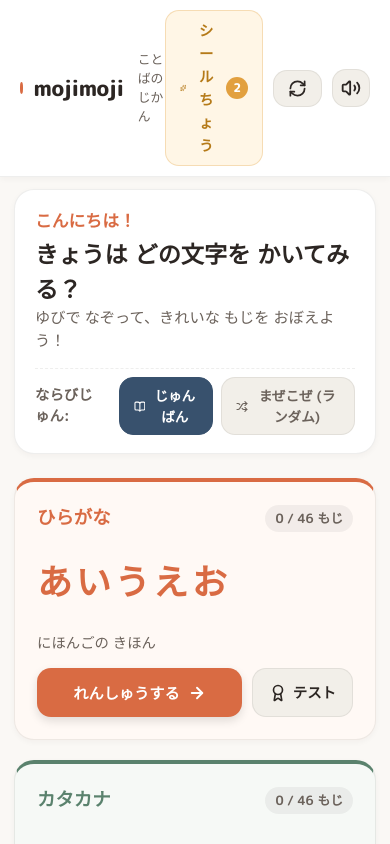
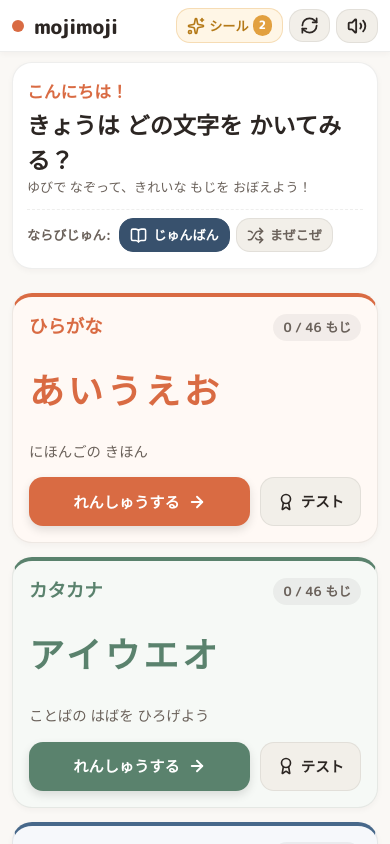
Before and after one commit to zak-yn/mojimoji, a React (Vite) app: page / in a window 390 px wide. Shown: the top 844 px of the page. Built offline with nearby package versions, Linux system fonts and the light colour scheme.

Commit message:
fix: mobile and pixel responsive layout overhaul

```diff
--- a/src/components/Home/CategorySelector.tsx
+++ b/src/components/Home/CategorySelector.tsx
@@ -102,7 +102,7 @@ export const CategorySelector: React.FC<CategorySelectorProps> = ({
               }}
             >
               <Shuffle size={17} strokeWidth={2.2} />
-              <span>まぜこぜ (ランダム)</span>
+              <span>まぜこぜ</span>
             </button>
           </div>
         </div>
--- a/src/components/Navigation/Navbar.tsx
+++ b/src/components/Navigation/Navbar.tsx
@@ -63,8 +63,9 @@ export const Navbar: React.FC<NavbarProps> = ({
             onClick={handleStickersClick}
             aria-label="シールちょう"
           >
-            <Sparkles size={20} strokeWidth={2.2} className="icon-sparkle" />
-            <span className="btn-label">シールちょう</span>
+            <Sparkles size={18} strokeWidth={2.2} className="icon-sparkle" />
+            <span className="btn-label btn-label-desktop">シールちょう</span>
+            <span className="btn-label btn-label-mobile">シール</span>
             <span className="badge-count">{stickerCount}</span>
           </button>
 
--- a/src/index.css
+++ b/src/index.css
@@ -142,6 +142,7 @@ button:active {
   background-color: var(--bg-muted);
   color: var(--text-main);
   border: 1px solid var(--border-subtle);
+  white-space: nowrap;
 }
 
 .nav-btn:hover {
@@ -245,6 +246,7 @@ button:active {
   background-color: var(--bg-muted);
   color: var(--text-muted);
   border: 1px solid var(--border-subtle);
+  white-space: nowrap;
 }
 
 .mode-pill-btn.active {
@@ -700,6 +702,7 @@ button:active {
   font-size: 0.85rem;
   font-weight: 700;
   color: var(--text-muted);
+  white-space: nowrap;
 }
 
 .stroke-count-pills {
@@ -796,6 +799,7 @@ button:active {
   font-weight: 700;
   cursor: pointer;
   transition: transform 0.15s ease, background-color 0.15s ease;
+  white-space: nowrap;
 }
 
 .nav-page-btn:hover:not(:disabled) {
@@ -1562,18 +1566,231 @@ button:active {
   to { transform: rotate(360deg); }
 }
 
-/* Responsive Rules for iPad / Mobile */
+/* Responsive Rules for iPad / Mobile (Pixel, iPhone, Galaxy) */
+.btn-label-mobile {
+  display: none;
+}
+.btn-label-desktop {
+  display: inline;
+}
+
 @media (max-width: 640px) {
   .btn-label-mobile-hide {
+    display: none !important;
+  }
+
+  .btn-label-desktop {
+    display: none !important;
+  }
+
+  .btn-label-mobile {
+    display: inline !important;
+  }
+
+  .main-content {
+    padding: 10px 12px 24px;
+  }
+
+  .navbar-container {
+    padding: 8px 12px;
+  }
+
+  .logo-sub {
     display: none;
   }
 
-  .main-content {
-    padding: 12px 14px 24px;
+  .logo-text {
+    font-size: 1.25rem;
+  }
+
+  .nav-actions {
+    gap: 6px;
+  }
+
+  .nav-btn {
+    padding: 6px 10px;
+    font-size: 0.82rem;
+    gap: 4px;
+  }
+
+  .badge-count {
+    padding: 2px 6px;
+    font-size: 0.72rem;
+  }
+
+  .welcome-banner {
+    padding: 16px 14px;
+    gap: 12px;
+  }
+
+  .welcome-title {
+    font-size: 1.15rem;
+  }
+
+  .welcome-desc {
+    font-size: 0.82rem;
+  }
+
+  .mode-toggle-card {
+    flex-wrap: wrap;
+    gap: 8px;
+  }
+
+  .mode-toggle-label {
+    font-size: 0.82rem;
+    white-space: nowrap;
+  }
+
+  .mode-buttons-group {
+    display: flex;
+    gap: 6px;
+  }
+
+  .mode-pill-btn {
+    padding: 6px 10px;
+    font-size: 0.82rem;
   }
 
   .category-grid {
     grid-template-columns: 1fr;
+    gap: 14px;
+  }
+
+  .category-card {
+    padding: 16px;
+  }
+
+  /* Stroke Tracer Mobile Optimization */
+  .tracer-root {
+    gap: 10px;
+  }
+
+  .tracer-header {
+    padding: 8px 10px;
+    gap: 6px;
+  }
+
+  .tracer-sub-btn {
+    padding: 6px 8px;
+    font-size: 0.82rem;
+    gap: 4px;
+  }
+
+  .char-badge-info {
+    gap: 6px;
+  }
+
+  .char-position {
+    font-size: 0.82rem;
+    white-space: nowrap;
+  }
+
+  .char-phonetic {
+    font-size: 0.95rem;
+    padding: 2px 6px;
+    white-space: nowrap;
+  }
+
+  .tracer-header-actions {
+    gap: 5px;
+  }
+
+  .phonics-chain-strip {
+    display: flex;
+    gap: 6px;
+    width: 100%;
+  }
+
+  .phonics-pill {
+    flex: 1;
+    min-width: 0;
+    padding: 6px 6px;
+    gap: 2px;
+  }
+
+  .phonics-pill-tag {
+    font-size: 0.65rem;
+    white-space: nowrap;
+  }
+
+  .phonics-pill-val {
+    font-size: 0.9rem;
+    white-space: nowrap;
+    overflow: hidden;
+    text-overflow: ellipsis;
+  }
+
+  .phonics-pill-trans {
+    display: none;
+  }
+
+  .tracer-stage {
+    max-width: min(84vw, 340px);
+    aspect-ratio: 1 / 1;
+    border-radius: var(--radius-md);
+  }
+
+  .tracer-stroke-dock {
+    padding: 8px 12px;
+    gap: 8px;
+  }
+
+  .stroke-count-indicator {
+    gap: 6px;
+  }
+
+  .stroke-count-label {
+    font-size: 0.78rem;
+    white-space: nowrap;
+  }
+
+  .stroke-count-pills {
+    gap: 4px;
+  }
+
+  .stroke-dot-pill {
+    width: 22px;
+    height: 22px;
+    font-size: 0.75rem;
+  }
+
+  .btn-finish-drawing {
+    padding: 7px 14px;
+    font-size: 0.9rem;
+    gap: 5px;
+    white-space: nowrap;
+  }
+
+  .tracer-bottom-nav {
+    padding: 8px 10px;
+    gap: 6px;
+  }
+
+  .nav-page-btn {
+    padding: 8px 12px;
+    font-size: 0.82rem;
+    gap: 4px;
+    white-space: nowrap;
+    flex-shrink: 0;
+  }
+
+  .tracer-example-word {
+    flex: 1;
+    min-width: 0;
+    justify-content: center;
+    font-size: 0.85rem;
+    white-space: nowrap;
+  }
+
+  .tracer-example-word .word-label {
+    display: none;
+  }
+
+  .tracer-example-word .word-text {
+    font-size: 0.92rem;
+    white-space: nowrap;
+    overflow: hidden;
+    text-overflow: ellipsis;
   }
 
   .quiz-options-grid {
@@ -1583,8 +1800,15 @@ button:active {
   .opt-char {
     font-size: 2.6rem;
   }
-
-  .welcome-banner {
-    padding: 18px 20px;
-  }
-}
+}
+
+@media (max-width: 380px) {
+  .tracer-stage {
+    max-width: min(86vw, 300px);
+  }
+
+  .nav-page-btn {
+    padding: 7px 9px;
+    font-size: 0.78rem;
+  }
+}
```
Also changed, not shown: 1 other file (tests, documents, lock files or other folders).
